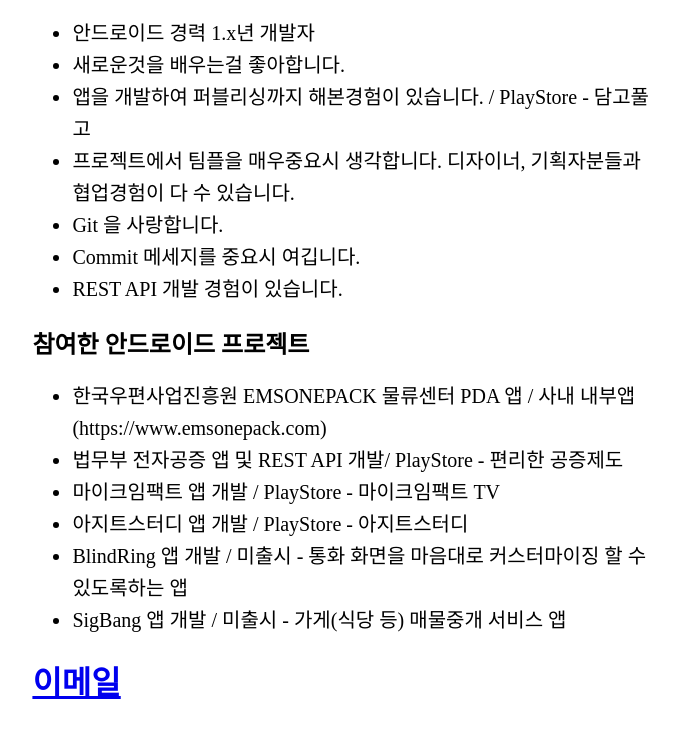
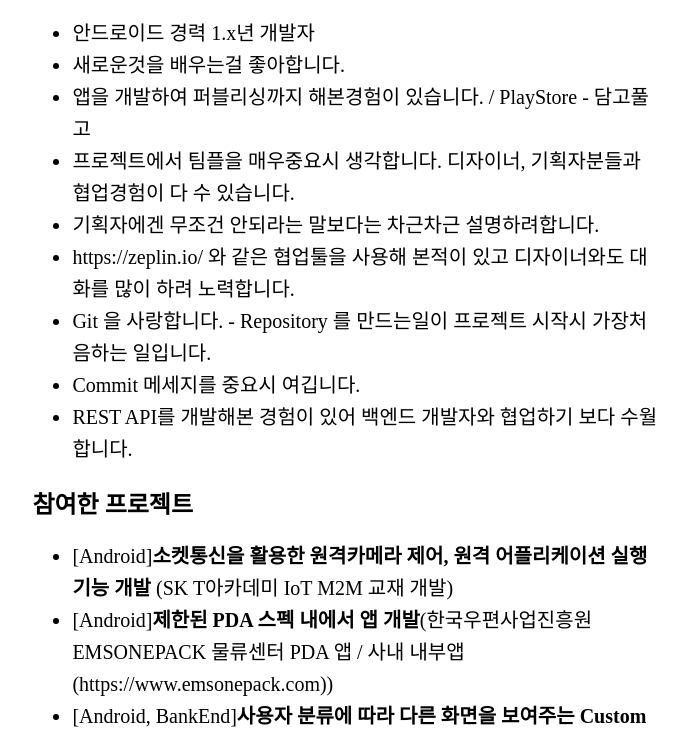
Before and after one commit to BongJaeChoi/bongjaechoi.github.com, a plain HTML site: page index.html in a window 1280 px wide. Shown: the part 223-952 px from the top of the page, without its empty margins (294-981 px from the left). Drawn offline with Linux system fonts and the light colour scheme.

Commit message:
Update index.html

```diff
--- a/index.html
+++ b/index.html
@@ -1,11 +1,13 @@
 <!DOCTYPE html>
 <html lang="ko">
+
 <head>
   <meta charset="UTF-8">
   <meta name="viewport" content="width=device-width, user-scalable=no, initial-scale=1">
   <title>구직중인 개발자</title>
   <link rel="stylesheet" href="css/style.css">
 </head>
+
 <body>
   <div class="container">
     <h1>안녕하세요. 개발자 최봉재 입니다.</h1>
@@ -14,24 +16,28 @@
     <ul>
       <li>안드로이드 경력 1.x년 개발자</li>
       <li>새로운것을 배우는걸 좋아합니다.</li>
-    <li>앱을 개발하여 퍼블리싱까지 해본경험이 있습니다. /  PlayStore - 담고풀고 </li>
+      <li>앱을 개발하여 퍼블리싱까지 해본경험이 있습니다. / PlayStore - 담고풀고 </li>
       <li>프로젝트에서 팀플을 매우중요시 생각합니다. 디자이너, 기획자분들과 협업경험이 다 수 있습니다.</li>
-    <li>Git 을 사랑합니다.</li>
+      <li>기획자에겐 무조건 안되라는 말보다는 차근차근 설명하려합니다.</li>
+      <li>https://zeplin.io/ 와 같은 협업툴을 사용해 본적이 있고 디자이너와도 대화를 많이 하려 노력합니다.</li>
+      <li>Git 을 사랑합니다. - Repository 를 만드는일이 프로젝트 시작시 가장처음하는 일입니다.</li>
       <li>Commit 메세지를 중요시 여깁니다.</li>
-    <li>REST API 개발 경험이 있습니다.</li>
+      <li>REST API를 개발해본 경험이 있어 백엔드 개발자와 협업하기 보다 수월합니다.</li>
     </ul>
-  <h2>참여한 안드로이드 프로젝트</h2>
+    <h2>참여한 프로젝트</h2>
     <ul>
-    <li>한국우편사업진흥원 EMSONEPACK 물류센터 PDA 앱 / 사내 내부앱 (https://www.emsonepack.com)</li>
-    <li>법무부 전자공증 앱 및 REST API 개발/ PlayStore - 편리한 공증제도</li>
-    <li>마이크임팩트 앱 개발 / PlayStore - 마이크임팩트 TV</li>
-    <li>아지트스터디 앱 개발 / PlayStore - 아지트스터디</li>
-    <li>BlindRing 앱 개발 / 미출시 - 통화 화면을 마음대로 커스터마이징 할 수 있도록하는 앱</li>
-    <li>SigBang 앱 개발 / 미출시 - 가게(식당 등) 매물중개 서비스 앱</li>
+      <li>[Android]<b>소켓통신을 활용한 원격카메라 제어, 원격 어플리케이션 실행 기능 개발</b> (SK T아카데미 IoT M2M 교재 개발)</li>
+      <li>[Android]<b>제한된 PDA 스펙 내에서 앱 개발</b>(한국우편사업진흥원 EMSONEPACK 물류센터 PDA 앱 / 사내 내부앱 (https://www.emsonepack.com))</li>
+      <li>[Android, BankEnd]<b>사용자 분류에 따라 다른 화면을 보여주는 Custom UI</b>(법무부 전자공증 앱 및 REST API 개발/ PlayStore - 편리한 공증제도)</li>
+      <li>[Android]동영상 플레이어(ExoPlayer)라이브러리 활용 (마이크임팩트 앱 개발 / PlayStore - 마이크임팩트 TV)</li>
+      <li>[Android]라이브러리를 활용한 각종 커스텀뷰 (아지트스터디 앱 개발 / PlayStore - 아지트스터디)</li>
+      <li>[Android]<b>통화 관련 SDK 활용</b> (BlindRing 앱 개발 / 미출시 - 통화 화면을 마음대로 커스터마이징 할 수 있도록하는 앱)</li>
+      <li>[Android]<b>Daum Map Api, 도로명주소 연동</b> (SigBang 앱 개발 / 미출시 - 가게(식당 등) 매물중개 서비스 앱)</li>
     </ul>
 
     <h1><a href="mailto:jjgod0124@gmail.com?subject=feedback">이메일</a></h1>
     <h1><a href="https://www.facebook.com/dakso053">페이스북</a></h1>
   </div>
 </body>
+
 </html>
```
Lines whose indentation alone changed are shown as unchanged.
